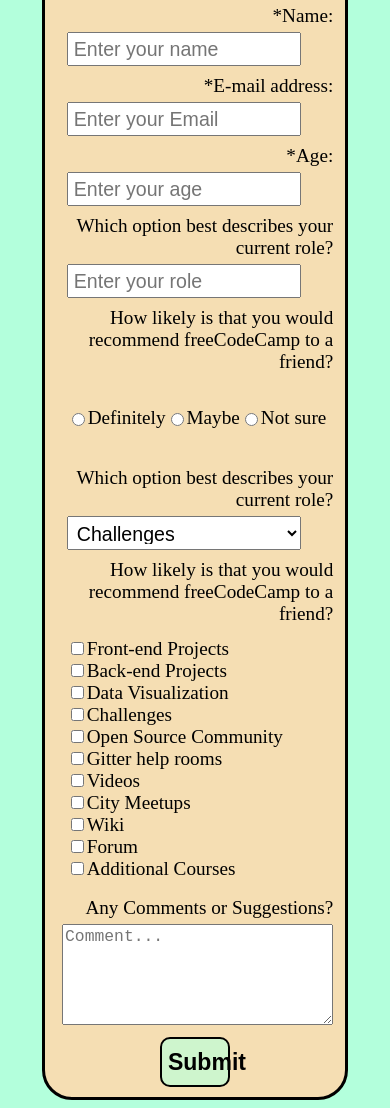
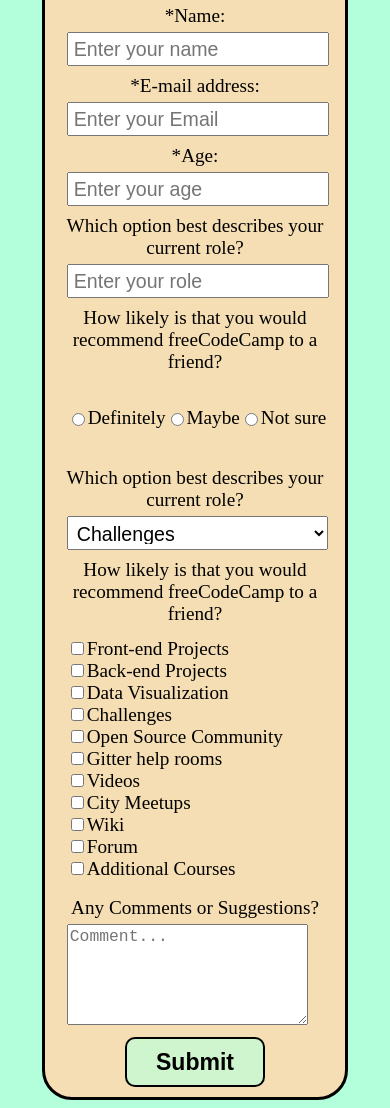
Before and after one commit to Tomas-Kaiser/Build-a-Survey-Form---FreeCodeCamp, a plain HTML site: page index.html in a window 390 px wide. Shown: the part 221-1329 px from the top of the page. Drawn offline with Linux system fonts and the light colour scheme.

Commit message:
Madia query

```diff
--- a/style.css
+++ b/style.css
@@ -154,9 +154,29 @@
 
 @media only screen and (max-width: 690px) {
    .rowTab {
-      display: flex;
-      flex-wrap: wrap;
-      justify-content: center;
-      padding: 2px;
+        display: flex;
+        flex-wrap: wrap;
+        justify-content: center;
+        padding: 2px;
+   }
+
+   .labels {
+        text-align: center;
+   }
+
+   .input-field {
+        width: 95%;
+   }
+
+   .select-field {
+        width: 100%;
+   }
+
+   button {
+       width: 50%;
+   }
+
+   #comment {
+       width: 90%;
    }
 }
```
